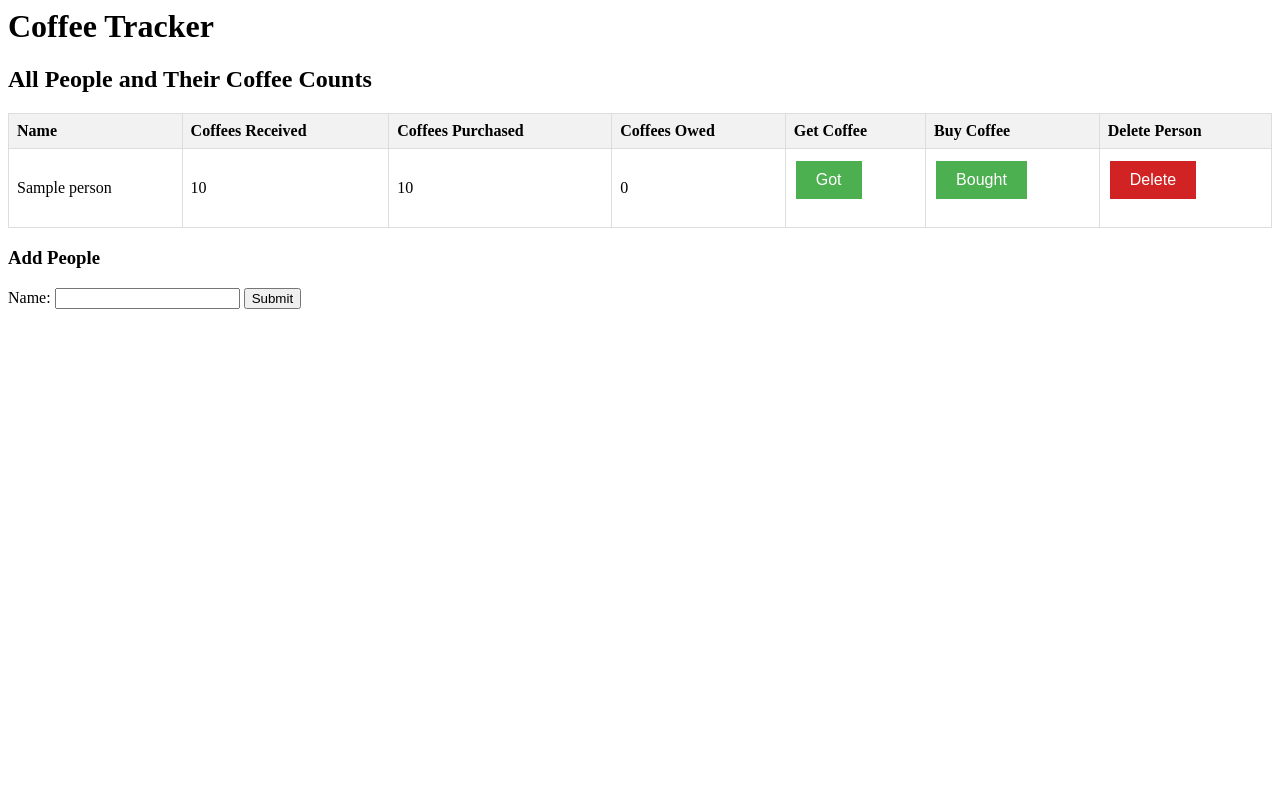
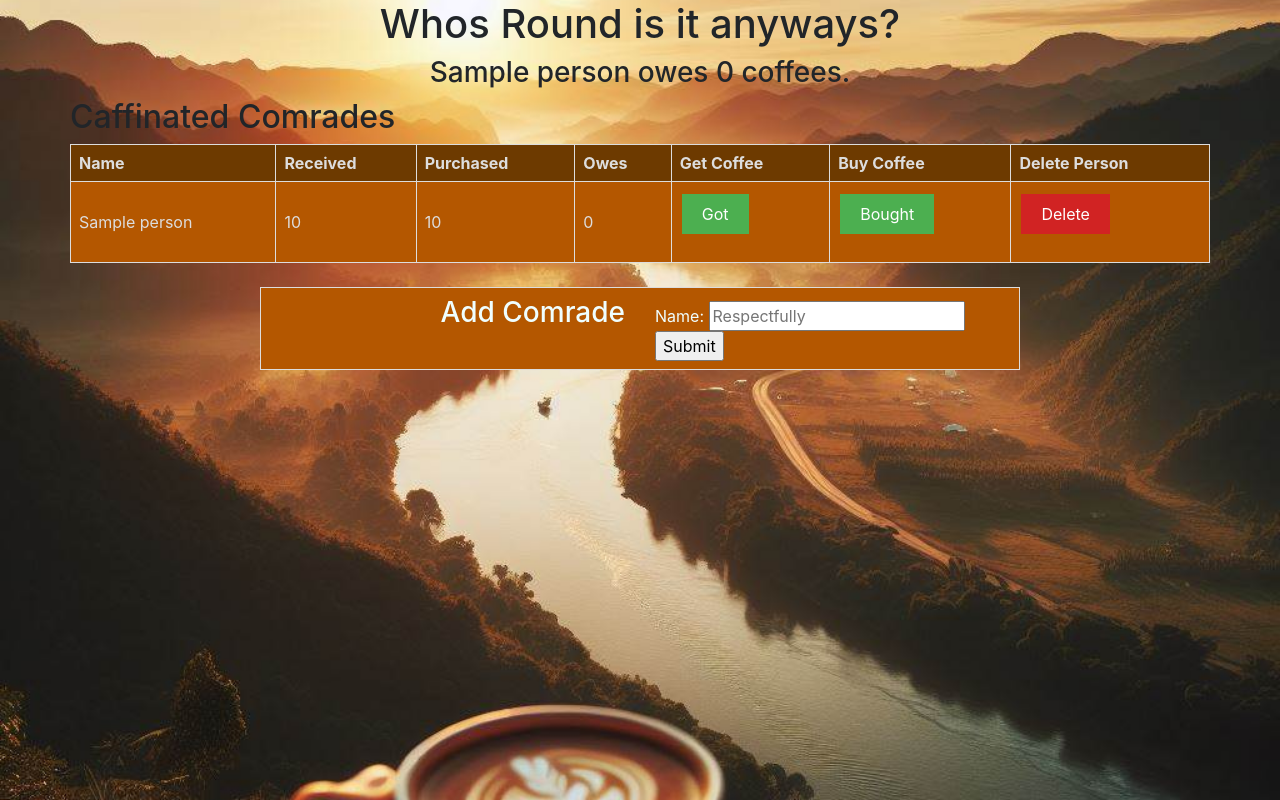
Before and after one commit to CharlieWolfBravo/WhosRoundIsItAnyway, a Django app: page / in a window 1280 px wide. Run offline with Django 5.2, Linux system fonts and the light colour scheme; tables that the repository leaves empty hold one stand-in row (values such as "Sample post"); some libraries are stand-ins or nearby versions.

Commit message:
Page styling and bootstrap support.

```diff
--- a/coffee_tracker/coffee_app/templates/home.html
+++ b/coffee_tracker/coffee_app/templates/home.html
@@ -4,60 +4,37 @@
     <meta charset="UTF-8">
     <meta http-equiv="X-UA-Compatible" content="IE=edge">
     <meta name="viewport" content="width=device-width, initial-scale=1.0">
+    <!-- Latest compiled and minified CSS -->
+    <link rel="stylesheet" href="https://maxcdn.bootstrapcdn.com/bootstrap/4.5.2/css/bootstrap.min.css">
+    {% load static %}
+    <link rel="stylesheet" type="text/css" href="{% static 'css/style.css' %}">
     <title>Coffee Tracker</title>
-    <style>
-        table {
-            border-collapse: collapse;
-            width: 100%;
-        }
-
-        th, td {
-            border: 1px solid #dddddd;
-            text-align: left;
-            padding: 8px;
-        }
-
-        th {
-            background-color: #f2f2f2;
-        }
-
-        .button {
-            background-color: #4CAF50; /* Green */
-            border: none;
-            color: white;
-            padding: 10px 20px;
-            text-align: center;
-            text-decoration: none;
-            display: inline-block;
-            font-size: 16px;
-            margin: 4px 2px;
-            cursor: pointer;
-        }
-
-        .button-red {
-            background-color: #d12323; /* red */
-            border: none;
-            color: white;
-            padding: 10px 20px;
-            text-align: center;
-            text-decoration: none;
-            display: inline-block;
-            font-size: 16px;
-            margin: 4px 2px;
-            cursor: pointer;
-        }
-    </style>
 </head>
 <body>
-    <h1>Coffee Tracker</h1>
-    <h2>All People and Their Coffee Counts</h2>
+    <script src="https://cdn.jsdelivr.net/npm/bootstrap@5.3.3/dist/js/bootstrap.bundle.min.js" integrity="sha384-YvpcrYf0tY3lHB60NNkmXc5s9fDVZLESaAA55NDzOxhy9GkcIdslK1eN7N6jIeHz" crossorigin="anonymous"></script>
+    <div class="container text-center">
+        <div class="row">
+            <div class="col">
+                <h1 class="text-center">Whos Round is it anyways?</h1>
+            </div>
+
+        </div>
+        {% if top_debtor %}
+            <div class="row">
+                <div class="col">
+                    <h3 class="text-center">{{ top_debtor.name }} owes {{ top_debtor.get_owed }} coffees.</h3>
+                </div>
+            </div>
+        {% endif %}
+        <div class="row">
+            <h2>Caffinated Comrades</h2>
             <table>
                 <thead>
                     <tr>
                         <th>Name</th>
-                <th>Coffees Received</th>
-                <th>Coffees Purchased</th>
-                <th>Coffees Owed</th>
+                        <th>Received</th>
+                        <th>Purchased</th>
+                        <th>Owes</th>
                         <th>Get Coffee</th>
                         <th>Buy Coffee</th>
                         <th>Delete Person</th>
@@ -93,14 +70,27 @@
                     {% endfor %}
                 </tbody>
             </table>
-
-    <h3>Add People</h3>
-
-    <form action="{% url 'create-person' %}" method="post">
+        </div>
+        <div class="row my-4">
+            <div class="col-2"></div>
+            <div class="col-8" id="comrade-addition">
+                <div class="row">
+                    <div class="col-6 text-right py-2">
+                        <h3>Add Comrade</h3>
+                    </div>
+                    <div class="col-6 text-left py-2">
+                        <form action="{% url 'create-person' %}" method="post" style="margin-bottom: 0%; padding-top: 1.5%;">
                             {% csrf_token %}
                             <label: for="name">Name:</label:>
-        <input type="text" id="name" name="name">
+                            <input type="text" id="name" name="name" placeholder="Respectfully">
                             <input type="submit" value="Submit">
                         </form>
+                    </div>
+                </div>
+            </div>
+            <div class="col-2"></div>
+        </div>
+    </div>
+
 </body>
 </html>
--- a/coffee_tracker/coffee_app/urls.py
+++ b/coffee_tracker/coffee_app/urls.py
@@ -8,5 +8,4 @@ urlpatterns = [
     path('purchase/<int:person_id>/', views.purchase_coffee, name='purchase-coffee'),
     path('createperson/', views.create_person, name='create-person'),
     path('deleteperson/<int:person_id>/', views.delete_person, name='delete-person')
-    # Similar URL pattern for decrementing coffee count
 ]
--- a/coffee_tracker/coffee_tracker/urls.py
+++ b/coffee_tracker/coffee_tracker/urls.py
@@ -16,9 +16,11 @@ Including another URLconf
 """
 from django.contrib import admin
 from django.urls import path, include
+from django.conf import settings
+from django.conf.urls.static import static
 
 
 urlpatterns = [
     path('admin/', admin.site.urls),
     path('', include('coffee_app.urls'))
-]
+] + static(settings.STATIC_URL, document_root=settings.STATIC_ROOT)
--- /dev/null
+++ b/coffee_tracker/static/css/style.css
@@ -0,0 +1,61 @@
+table {
+    border-collapse: collapse;
+    width: 100%;
+    color: #dddddd;
+    background-color: rgb(180, 87, 0);
+}
+
+th, td {
+    border: 1px solid #dddddd;
+    text-align: left;
+    padding: 8px;
+}
+
+th {
+    background-color: rgb(109, 58, 0);
+}
+
+#comrade-addition {
+    color: azure;
+    background-color: rgb(180, 87, 0);
+    border: 1px solid #dddddd;
+}
+
+.button {
+    background-color: #4CAF50; /* Green */
+    border: none;
+    color: white;
+    padding: 10px 20px;
+    text-align: center;
+    text-decoration: none;
+    display: inline-block;
+    font-size: 16px;
+    margin: 4px 2px;
+    cursor: pointer;
+}
+
+.button-red {
+    background-color: #d12323; /* red */
+    border: none;
+    color: white;
+    padding: 10px 20px;
+    text-align: center;
+    text-decoration: none;
+    display: inline-block;
+    font-size: 16px;
+    margin: 4px 2px;
+    cursor: pointer;
+}
+
+body {
+    /* Set the background image */
+    background-image: url("../images/coffee_river_background.jpg");
+
+    /* Adjust the image size to cover the entire background */
+    background-size: cover;
+
+    /* Center the image */
+    background-position: center;
+
+    /* Optional: Add more styles to adjust background behavior */
+}
```
Also changed, not shown: coffee_tracker/coffee_tracker/settings.py (+6 -1 lines), coffee_tracker/static/images/coffee_river_background.jpg (added). Lines whose indentation alone changed are shown as unchanged.
